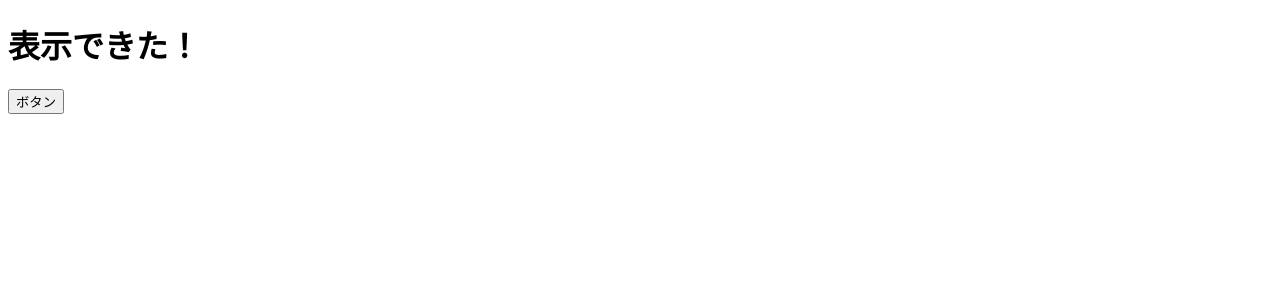
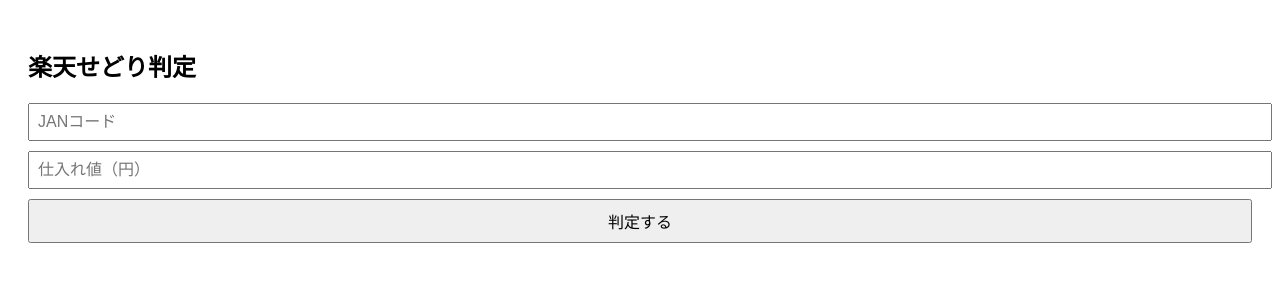
Before and after one commit to oshioshptj/reia, a plain HTML site: page index.html in a window 1280 px wide. Drawn offline with Linux system fonts and the light colour scheme.

Commit message:
Update index.html

```diff
--- a/index.html
+++ b/index.html
@@ -1,7 +1,79 @@
 <!DOCTYPE html>
-<html>
+<html lang="ja">
+<head>
+<meta charset="UTF-8">
+<title>せどり判定（楽天API）</title>
+<style>
+  body { font-family: sans-serif; padding: 20px; }
+  input, button { padding: 8px; font-size: 16px; width: 100%; margin-bottom: 10px; }
+  .result { margin-top: 20px; padding: 15px; border-radius: 8px; }
+  .good { background: #e0f7e9; }
+  .maybe { background: #fff7d6; }
+  .bad { background: #ffe0e0; }
+</style>
+</head>
 <body>
-<h1>表示できた！</h1>
-<button>ボタン</button>
+
+<h2>楽天せどり判定</h2>
+
+<input id="jan" placeholder="JANコード">
+<input id="cost" type="number" placeholder="仕入れ値（円）">
+<button onclick="check()">判定する</button>
+
+<div id="result"></div>
+
+<script>
+const APP_ID = "1004732110586681240";
+
+function check() {
+  const jan = document.getElementById("jan").value;
+  const cost = Number(document.getElementById("cost").value);
+  const result = document.getElementById("result");
+
+  result.innerHTML = "検索中…";
+
+  const callbackName = "rakutenCallback_" + Date.now();
+
+  window[callbackName] = function(data) {
+    if (!data.Items || data.Items.length === 0) {
+      result.innerHTML = "商品が見つかりません";
+      return;
+    }
+
+    const item = data.Items[0].Item;
+    const rakutenPrice = item.itemPrice;
+    const sellPrice = Math.floor(rakutenPrice * 1.15);
+    const profit = Math.floor(sellPrice * 0.9 - cost);
+
+    let cls = "bad";
+    let label = "✕ スルー";
+    if (profit >= 1000) { cls = "good"; label = "◎ 買い"; }
+    else if (profit >= 300) { cls = "maybe"; label = "△ 好きなら"; }
+
+    result.className = `result ${cls}`;
+    result.innerHTML = `
+      <b>${item.itemName}</b><br><br>
+      楽天最安：¥${rakutenPrice}<br>
+      想定売値：¥${sellPrice}<br>
+      利益：¥${profit}<br><br>
+      <b>${label}</b>
+    `;
+
+    delete window[callbackName];
+  };
+
+  const script = document.createElement("script");
+  script.src =
+    "https://app.rakuten.co.jp/services/api/IchibaItem/Search/20170706"
+    + "?applicationId=" + APP_ID
+    + "&jan=" + jan
+    + "&hits=1"
+    + "&sort=+itemPrice"
+    + "&callback=" + callbackName;
+
+  document.body.appendChild(script);
+}
+</script>
+
 </body>
 </html>
```
